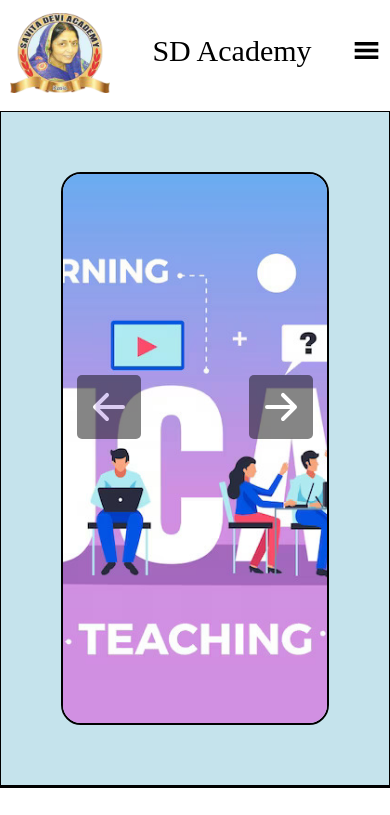
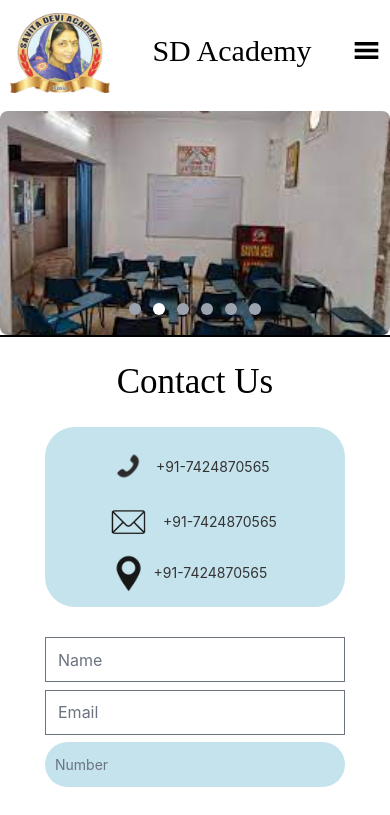
Before and after one commit to Cypher0214/Edu-Website, a React (Vite) app: page / in a window 390 px wide. Shown: the top 815 px of the page. Built offline with nearby package versions, Linux system fonts and the light colour scheme; a web font is replaced by a local one.

Commit message:
gallery working well, optimised for mobile view too , pls run npm i before use

```diff
--- a/package.json
+++ b/package.json
@@ -12,7 +12,7 @@
   "dependencies": {
     "antd": "^5.10.1",
     "flowbite": "^1.8.1",
-    "flowbite-react": "^0.6.0",
+    "flowbite-react": "^0.6.4",
     "google-map-react": "^2.2.1",
     "icons": "^1.0.0",
     "nodemon": "^3.0.1",
--- a/src/Components/Gallery/Gallery.jsx
+++ b/src/Components/Gallery/Gallery.jsx
@@ -1,58 +1,99 @@
-import  { useRef, useState, useEffect } from 'react';
-import { BsArrowLeftShort, BsArrowRightShort } from 'react-icons/bs';
+import React, { useEffect, useState } from 'react';
 import { images } from '../../Constants/images.js';
-import './Gallery.css';
 
-const Gallery = () => {
-  const scrollRef = useRef(null);
+const Carousel = () => {
   const [currentIndex, setCurrentIndex] = useState(0);
+  const [isHovered, setIsHovered] = useState(false);
 
-  const imagesArray = [images.banner, images.image12, images.gal2, images.gal3, images.gal4];
-
-  const scroll = (direction) => {
-    const { current } = scrollRef;
-    const scrollAmount = 2000;
-    if (direction === 'left') {
-      current.scrollLeft -= scrollAmount;
-    } else {
-      current.scrollLeft += scrollAmount;
-    }
-  };
+  const imagePaths = [images.banner, images.gal1, images.gal2, images.gal3, images.gal4, images.gal4];
 
   useEffect(() => {
     const interval = setInterval(() => {
-      setCurrentIndex((prevIndex) => (prevIndex + 1) % imagesArray.length);
-      scroll('right');
-    }, 2000);
+      setCurrentIndex((prevIndex) => (prevIndex + 1) % imagePaths.length);
+    }, 3000);
 
     return () => clearInterval(interval);
   }, []);
 
-  useEffect(() => {
-    if (currentIndex === imagesArray.length - 1) {
-      const { current } = scrollRef;
-      current.scrollLeft = 0; // If it's the last image, scroll back to the first image
-    }
-  }, [currentIndex]);
-
   return (
-    <div className="app__gallery">
-      <div className="app__gallery-content"></div>
-      <div className="app__gallery-images">
-        <div className="app__gallery-images_container" ref={scrollRef}>
-          {imagesArray.map((image, index) => (
-            <div className="app__gallery-images_card flex__center" key={`gallery_image-${index + 1}`}>
-              <img src={image} alt="gallery_image" />
-            </div>
-          ))}
-        </div>
-        <div className="app__gallery-images_arrows">
-          <BsArrowLeftShort className="gallery__arrow-icon" onClick={() => scroll('left')} />
-          <BsArrowRightShort className="gallery__arrow-icon" onClick={() => scroll('right')} />
-        </div>
+    <div
+      id="default-carousel"
+      className="relative w-full"
+      data-carousel="slide"
+      onMouseEnter={() => setIsHovered(true)}
+      onMouseLeave={() => setIsHovered(false)}
+    >
+      <div className="relative h-56 overflow-hidden rounded-lg md:h-96">
+        {imagePaths.map((imagePath, index) => (
+          <div
+            className={`absolute w-full h-full transition-opacity duration-700 ease-in-out ${
+              index === currentIndex ? 'opacity-100' : 'opacity-0'
+            }`}
+            data-carousel-item
+            key={index}
+          >
+            <img src={imagePath} className="absolute w-full h-full object-cover" alt={`Carousel Image ${index + 1}`} />
+          </div>
+        ))}
       </div>
+      <div className="absolute z-30 flex space-x-3 -translate-x-1/2 bottom-5 left-1/2">
+        {imagePaths.map((_, index) => (
+          <button
+            key={index}
+            type="button"
+            className={`w-3 h-3 rounded-full ${index === currentIndex ? 'bg-white dark:bg-gray-800' : 'bg-gray-400 dark:bg-gray-600'}`}
+            aria-current={index === currentIndex}
+            aria-label={`Slide ${index + 1}`}
+            data-carousel-slide-to={index}
+          ></button>
+        ))}
+      </div>
+      <button
+        type="button"
+        className={`absolute top-0 left-0 z-30 flex items-center justify-center h-full px-4 cursor-pointer group focus:outline-none transition-opacity ${
+          isHovered ? 'opacity-100' : 'opacity-0'
+        }`}
+        data-carousel-prev
+        onClick={() =>
+          setCurrentIndex((prevIndex) => (prevIndex - 1 + imagePaths.length) % imagePaths.length)
+        }
+      >
+        <span className="inline-flex items-center justify-center w-10 h-10 rounded-full bg-white/30 dark:bg-gray-800/30 group-hover:bg-white/50 dark:group-hover:bg-gray-800/60 group-focus:ring-4 group-focus:ring-white dark:group-focus:ring-gray-800/70 group-focus:outline-none">
+          <svg
+            className="w-4 h-4 text-white dark:text-gray-800"
+            aria-hidden="true"
+            xmlns="http://www.w3.org/2000/svg"
+            fill="none"
+            viewBox="0 0 6 10"
+          >
+            <path stroke="currentColor" stroke-linecap="round" stroke-linejoin="round" stroke-width="2" d="M5 1 1 5l4 4" />
+          </svg>
+          <span className="sr-only">Previous</span>
+        </span>
+      </button>
+      <button
+        type="button"
+        className={`absolute top-0 right-0 z-30 flex items-center justify-center h-full px-4 cursor-pointer group focus:outline-none transition-opacity ${
+          isHovered ? 'opacity-100' : 'opacity-0'
+        }`}
+        data-carousel-next
+        onClick={() => setCurrentIndex((prevIndex) => (prevIndex + 1) % imagePaths.length)}
+      >
+        <span className="inline-flex items-center justify-center w-10 h-10 rounded-full bg-white/30 dark:bg-gray-800/30 group-hover:bg-white/50 dark:group-hover:bg-gray-800/60 group-focus:ring-4 group-focus:ring-white dark:group-focus:ring-gray-800/70 group-focus:outline-none">
+          <svg
+            className="w-4 h-4 text-white dark:text-gray-800"
+            aria-hidden="true"
+            xmlns="http://www.w3.org/2000/svg"
+            fill="none"
+            viewBox="0 0 6 10"
+          >
+            <path stroke="currentColor" stroke-linecap="round" stroke-linejoin="round" stroke-width="2" d="m1 9 4-4-4-4" />
+          </svg>
+          <span className="sr-only">Next</span>
+        </span>
+      </button>
     </div>
   );
 };
 
-export default Gallery;
+export default Carousel;
--- a/src/Components/Main/Main.jsx
+++ b/src/Components/Main/Main.jsx
@@ -9,7 +9,7 @@ const Main = () => {
   return (
     <div>
         <Gallery />
-       <Achievements />
+       {/* <Achievements /> */}
        <ContactUs />
         {/* <Courses />
        <Laurels /> */}
--- a/src/Components/Teachers/Teacher.jsx
+++ b/src/Components/Teachers/Teacher.jsx
@@ -12,17 +12,17 @@ const Teacher = () => {
               index % 2 === 0 ? 'flex-row' : 'flex-row-reverse'
             } flex flex-col sm:flex-row justify-center items-center teacher_blocks mb-8 sm:mb-12 lg:mb-16`}
           >
+            <div className="teacher_details w-full sm:w-1/2 text-black font-jost font-light text-base text-center sm:text-left">
+              <h3 className="font-semibold leading-7 tracking-tight text-gray-900">{teacher.name}</h3>
+              <p className="font-semibold leading-6 text-indigo-600">{teacher.qualification}</p>
+              <p className="leading-6">{teacher.exams}</p>
+            </div>
             <div className="teacher_image_div w-full sm:w-1/2">
               <div
                 className="teacher_image w-40 h-40 sm:w-80 sm:h-80 lg:w-96 lg:h-96 rounded-full bg-cover bg-no-repeat bg-lightgray50 m-auto sm:m-0"
                 style={{ backgroundImage: `url(${teacher.images})` }}
               ></div>
               <hr className="teacher_division mt-4 sm:mt-0 lg:mt-0" />
-            </div>
-            <div className="teacher_details w-full sm:w-1/2 text-black font-jost font-light text-base text-center sm:text-left">
-              <h3 className="font-semibold leading-7 tracking-tight text-gray-900">{teacher.name}</h3>
-              <p className="font-semibold leading-6 text-indigo-600">{teacher.qualification}</p>
-              <p className="leading-6">{teacher.exams}</p>
             </div>
           </div>
         ))}
--- a/tailwind.config.js
+++ b/tailwind.config.js
@@ -6,14 +6,14 @@
 export default {
   content: [
     "./src/**/*.{js,jsx,ts,tsx}",
+    'node_modules/flowbite-react/**/*.{js,jsx,ts,tsx}'
   ],
   theme: {
     extend: {},
   },
-  // plugins: [
-  //   FlowbitePlugin,
-  //   DaisyUI
-  // ],
+  plugins: [
+    require('flowbite/plugin')
+]
   // daisyui: {
   //   themes: ["light", "dark", "cupcake"],
   // },
```
Also changed, not shown: 1 other file (tests, documents, lock files or other folders).
